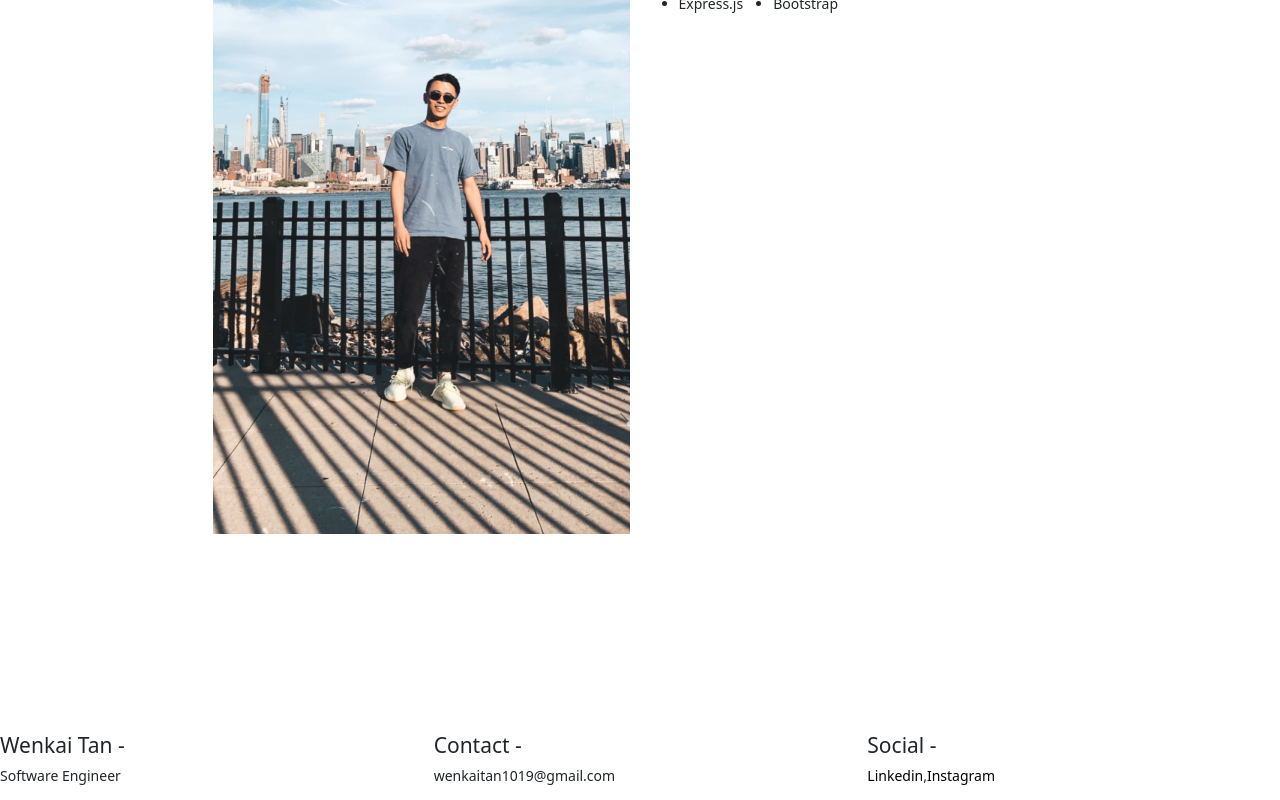
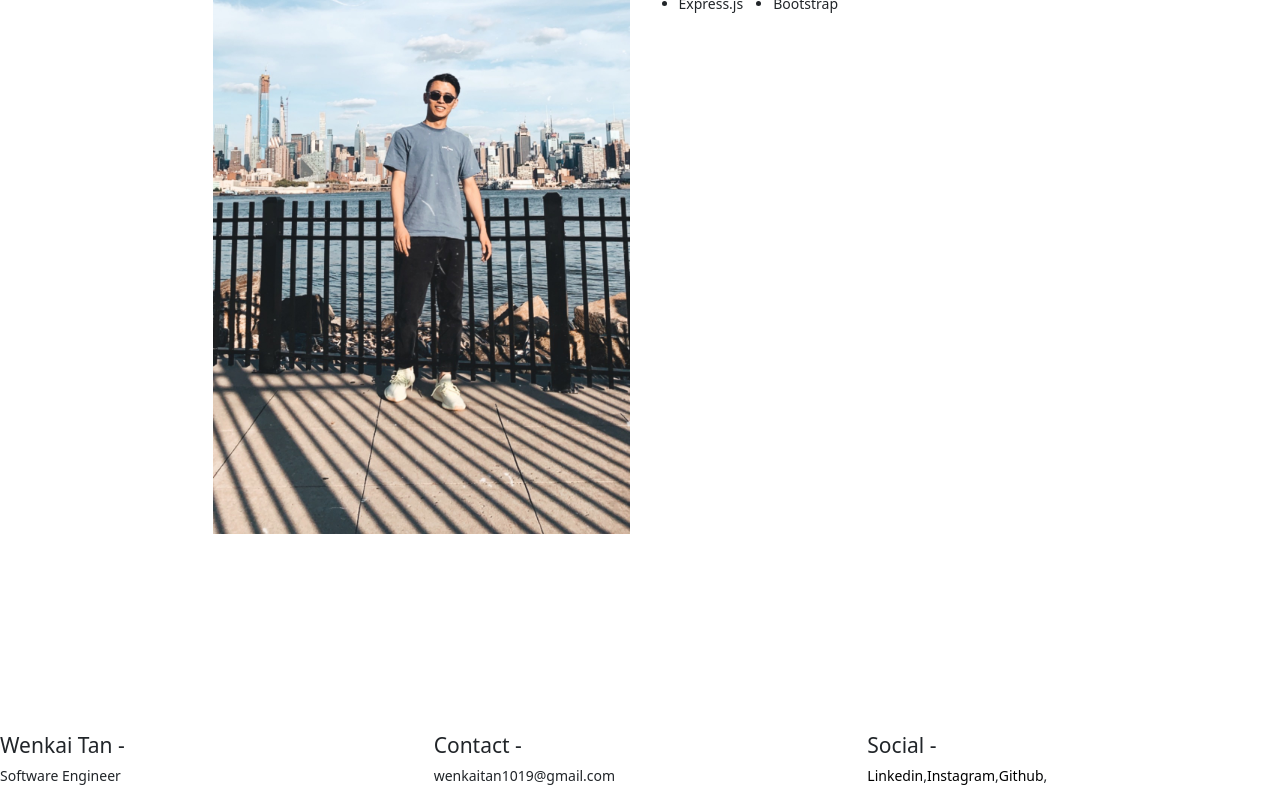
Before and after one commit to WENKAITAN/2022-portlofio-website, a Next.js app: page /info in a window 1280 px wide. Shown: the part 469-1269 px from the top of the page. Built offline with nearby package versions, Linux system fonts and the light colour scheme.

Commit message:
added github link

```diff
--- a/components/Footer.js
+++ b/components/Footer.js
@@ -17,7 +17,8 @@
                 <h4>Social - </h4>
                 <span className={styles.socialFlex}>
                     <a href="https://www.linkedin.com/in/wenkaitan/">Linkedin</a>,
-                    <a href="https://www.instagram.com/wenkai_tan10/">Instagram</a>
+                    <a href="https://www.instagram.com/wenkai_tan10/">Instagram</a>,
+                    <a href="https://github.com/WENKAITAN">Github</a>,
                 </span>
             </div>
         </div>
--- a/pages/info.js
+++ b/pages/info.js
@@ -15,10 +15,7 @@
                 <Image
                   className={styles.img}
                   src={myPic2}
-                  alt="get it store logo"
-                  // width={400} automatically provided
-                  // height={1500} automatically provided
-                  // placeholder="blur" // Optional blur-up while loading
+                  alt="personal image"
                   />
             </div>
             <div class="col">
```
